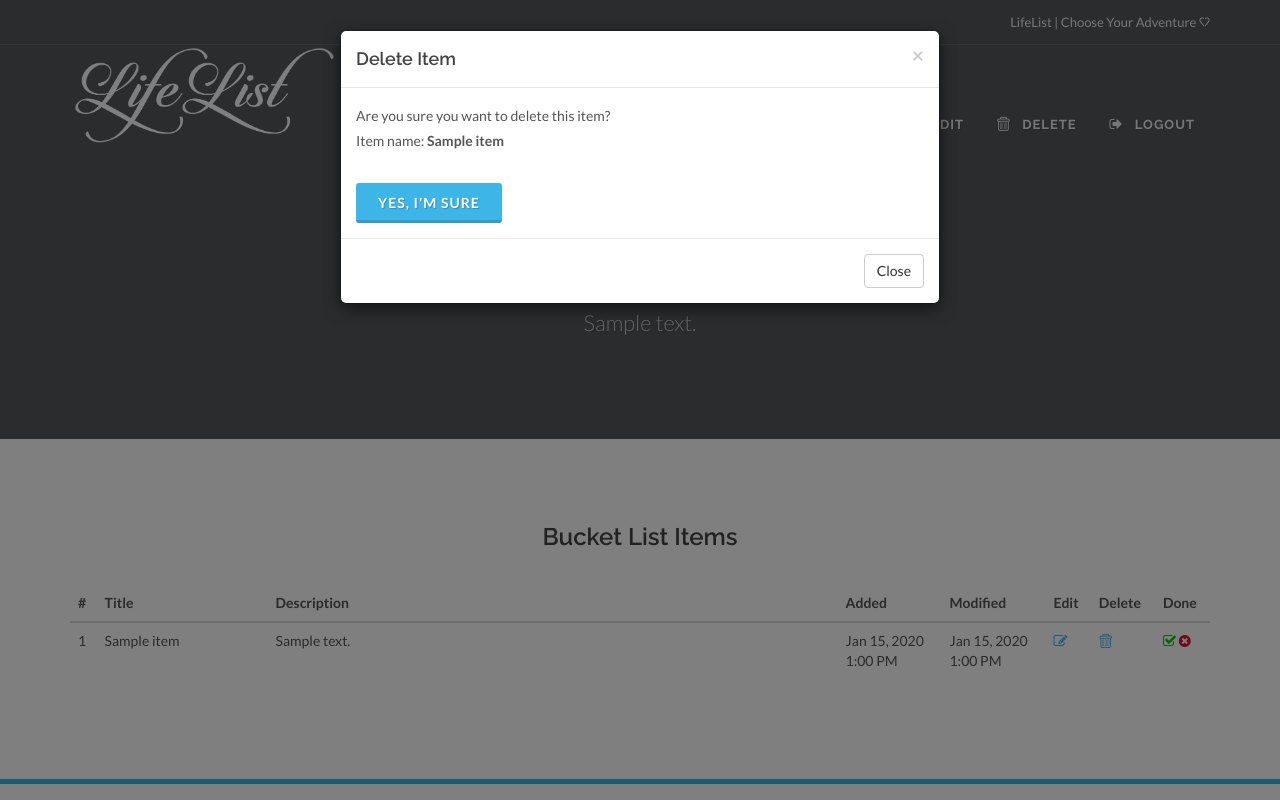
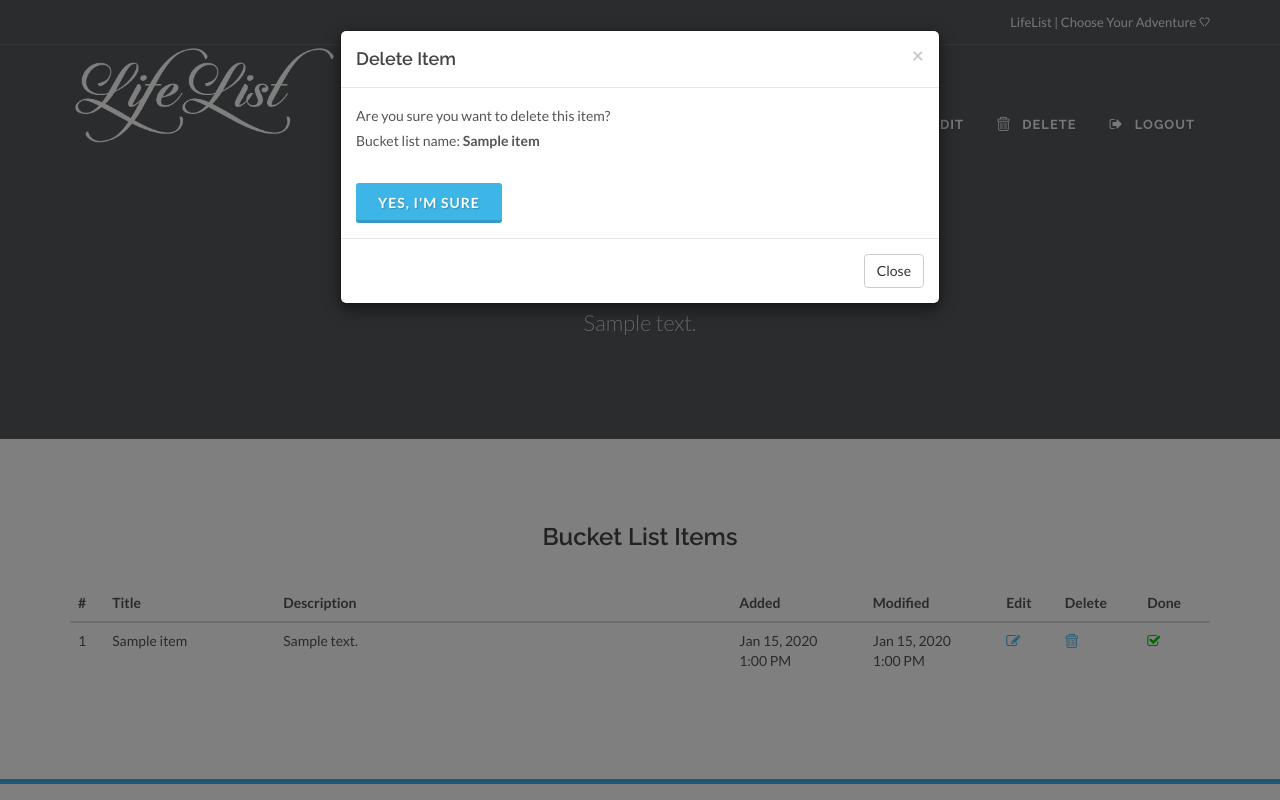
Before and after one commit to mbithenzomo/life-list, a Django app: a page that uses lifelist/api/templates/bucketlist.html in a window 1280 px wide, after a click that opens the changed part. Run offline with Django 3.2, Linux system fonts and the light colour scheme; a user stored in the database is signed in; tables that the repository leaves empty hold one stand-in row (values such as "Sample post"); grey boxes marked "Sample" are stand-in pictures; parts of the project's set-up code (start-up, migrations or seed data) failed here and were passed over; some libraries are stand-ins or nearby versions.

Commit message:
[Feature] Add templates, views, urls and forms for creation, display, deletion, and updating of items

```diff
--- a/lifelist/api/static/css/font-icons.css
+++ b/lifelist/api/static/css/font-icons.css
@@ -387,7 +387,7 @@
 .icon-chart:before {
 	content: "\e634";
 }
-.icon-pencil:before {
+.icon-edit:before {
 	content: "\e635";
 }
 .icon-measure:before {
@@ -1281,7 +1281,7 @@
 .icon-picture:before {
 	content: "\e6f7";
 }
-.icon-pencil2:before {
+.icon-edit2:before {
 	content: "\e6f8";
 }
 .icon-map-marker2:before {
--- a/lifelist/api/templates/bucketlist.html
+++ b/lifelist/api/templates/bucketlist.html
@@ -6,7 +6,7 @@
 	<li><a><i class="icon-user"></i> Hi, {{ user }}!</a></li>
 	<li><a href="{% url 'home' %}"><i class="icon-home"></i> Dashboard</a></li>
 	<li>
-		<a data-toggle="modal" href="#add-item-modal">
+		<a data-toggle="modal" href="#add-item-modal-{{ bucketlist.id }}">
 			 <i class="icon-plus"></i> Add Item
 		</a>
 	</li>
@@ -75,7 +75,7 @@
 						<tr>
 							<td>1</td>
 							<td width="15%">{{ item.title }}</td>
-							<td width="50%">{{ item.description }}</td>
+							<td width="40%">{{ item.description }}</td>
 							<td>
 								{{ item.date_created|date:"M d, Y"  }}
 								<br/>
@@ -88,8 +88,12 @@
 							</td>
 							<td><a data-toggle="modal" href="#edit-item-{{ item.id }}-modal"><i class="icon-edit"></i></a></td>
 							<td><a data-toggle="modal" href="#delete-item-{{ item.id }}-modal"><i class="icon-trash"></i></a></td>
-							<td><i class="icon-check" style="color: #00CD00;"></i>
-							<i class="icon-remove-sign" style="color:	#DC143C;"></i></td>
+							<td>
+							{% if item.is_done %}
+								<i class="icon-check" style="color: #00CD00;"></i>
+							{% else %}
+								<i class="icon-remove-sign" style="color:	#DC143C;"></i></td>
+							{% endif %}
 						</tr>
 						<!-- Modals -->
 						{% include 'modals/delete-item-modal.html' %}
@@ -107,7 +111,7 @@
 					<br/>
 					Add a new one and get started on your next adventure!
 				</h4>
-        <a data-toggle="modal" href="#add-item-modal">
+        <a data-toggle="modal" href="#add-item-modal-{{ bucketlist.id }}">
           <button class="button button-rounded">
             <i class="icon-plus"></i>
             Add Item
--- a/lifelist/api/templates/dashboard.html
+++ b/lifelist/api/templates/dashboard.html
@@ -67,7 +67,7 @@
 												</a>
 											</li>
 											<li>
-												<a data-toggle="modal" href="#add-item-modal">
+												<a data-toggle="modal" href="#add-item-modal-{{ bucketlist.id }}">
 													<i class="icon-plus"></i>Add Item
 												</a>
 											</li>
--- a/lifelist/api/templates/modals/add-item-modal.html
+++ b/lifelist/api/templates/modals/add-item-modal.html
@@ -1,4 +1,4 @@
-<div class="modal fade" id="add-item-modal" tabindex="-1" role="dialog" aria-labelledby="addBucketlist" aria-hidden="true">
+<div class="modal fade" id="add-item-modal-{{ bucketlist.id }}" tabindex="-1" role="dialog" aria-labelledby="addBucketlist" aria-hidden="true">
   <div class="modal-dialog">
     <div class="modal-content">
         <div class="modal-header">
@@ -6,10 +6,11 @@
           <h4 class="modal-title">Add Item</h4>
         </div>
         <div id="form-modal-body" class="modal-body">
-          <form action="{% url 'home' %}" method="post" class="nobottommargin">
+          <form action="{% url 'add-item' %}" method="post" class="nobottommargin">
             {% csrf_token %}
             <div class="row">
               <div class="col-sm-12 col-xs-12 bottommargin-sm">
+                <input type="hidden" name="bucketlist_id" value="{{ bucketlist.id }}">
                 <label>Title <span style="color: #3DB5E7; font-size: large;">*</span></label>
                 <input type="text" name="title" class="sm-form-control" placeholder="Title" required>
               </div>
--- a/lifelist/api/templates/modals/delete-item-modal.html
+++ b/lifelist/api/templates/modals/delete-item-modal.html
@@ -8,9 +8,12 @@
         <div class="modal-body">
           <p>
             Are you sure you want to delete this item? <br/>
-            Item name: <strong> {{ item.title }} </strong>
+            Bucket list name: <strong> {{ item.title }} </strong>
           </p>
-          <button class="button button-3d nomargin rightmargin-sm" type="submit">Yes, I'm Sure</button>
+          <form action="{% url 'delete-item' pk=item.id %}" method="post" class="nobottommargin" enctype="multipart/form-data">
+            {% csrf_token %}
+            <button class="button button-3d nomargin rightmargin-sm" type="submit">Yes, I'm Sure</button>
+          </form>
         </div>
         <div class="modal-footer">
           <button type="button" class="btn btn-default" data-dismiss="modal">Close</button>
--- a/lifelist/api/templates/modals/edit-item-modal.html
+++ b/lifelist/api/templates/modals/edit-item-modal.html
@@ -1,4 +1,4 @@
-<div class="modal fade" id="add-item-{{ item.id }}-modal" tabindex="-1" role="dialog" aria-labelledby="addBucketlist" aria-hidden="true">
+<div class="modal fade" id="edit-item-{{ item.id }}-modal" tabindex="-1" role="dialog" aria-labelledby="addBucketlist" aria-hidden="true">
   <div class="modal-dialog">
     <div class="modal-content">
         <div class="modal-header">
@@ -6,7 +6,7 @@
           <h4 class="modal-title">Edit Item</h4>
         </div>
         <div id="form-modal-body" class="modal-body">
-          <form action="{% url 'home' %}" method="post" class="nobottommargin">
+          <form action="{% url 'edit-item' pk=item.id %}" method="post" class="nobottommargin">
             {% csrf_token %}
             <div class="row">
               <div class="col-sm-12 col-xs-12 bottommargin-sm">
@@ -16,6 +16,13 @@
               <div class="col-sm-412 col-xs-12 bottommargin-sm">
                 <label>Description <span style="color: #3DB5E7; font-size: large;">*</span></label>
                 <textarea name="description" class="sm-form-control" placeholder="{{ item.description }}" required></textarea>
+              </div>
+              <div class="col-sm-412 col-xs-12 bottommargin-sm">
+                <label>Mark as complete?</label>
+                <select name="is_done">
+                  <option value="True">Yes</option>
+                  <option value="False">No</option>
+                </select>
               </div>
               <div class="col-sm-12">
                 <button class="button button-3d nomargin rightmargin-sm" type="submit">Submit</button>
--- a/lifelist/api/views.py
+++ b/lifelist/api/views.py
@@ -12,13 +12,13 @@ from rest_framework.decorators import detail_route, list_route
 from rest_framework.permissions import IsAuthenticated, AllowAny
 from rest_framework.response import Response
 from api.models import Bucketlist, Item
-from api.forms import RegistrationForm, LoginForm, BucketlistForm
+from api.forms import RegistrationForm, LoginForm, BucketlistForm, ItemForm
 from api.serializers import BucketlistSerializer, ItemSerializer, \
                             UserSerializer
 from api.permissions import IsOwnerOrReadOnly
 
+
 # Front-End Views
-
 
 class IndexView(TemplateView):
     """
@@ -106,12 +106,8 @@ class AddBucketlistView(LoginRequiredMixin, View):
             bucketlist.created_by = request.user
             bucketlist.save()
             return HttpResponseRedirect(reverse('home'))
-            context = {'bucketlist': bucketlist}
-        else:
-            context = {}
 
-        more_context = {'add_bucketlist_form': add_bucketlist_form}
-        context.update(more_context)
+        context = {'add_bucketlist_form': add_bucketlist_form}
         return render(request, 'dashboard.html', context)
 
 
@@ -121,7 +117,7 @@ class DeleteBucketlistView(LoginRequiredMixin, DeleteView):
     template_name = 'dashboard.html'
 
     def get_event(self, queryset=None):
-        """ Hook to ensure bucket list is created by request.user. """
+        """ Hook to ensure bucket list was created by request.user. """
         bucketlist = super(DeleteBucketlistView, self).get_event()
         if not bucketlist.created_by == self.request.user:
             raise Http404
@@ -146,6 +142,67 @@ class EditBucketlistView(UpdateView):
         context = super(EditBucketlistView, self).get_context_data(**kwargs)
         return context
 
+
+class AddItemView(LoginRequiredMixin, View):
+    """ View to handle adding a bucket list """
+    def post(self, request):
+        add_item_form = ItemForm(request.POST, request.FILES)
+        if add_item_form.is_valid():
+            item = add_item_form.save(commit=False)
+            item.title = request.POST.get('title')
+            item.description = request.POST.get('description')
+            bucketlist_id = request.POST.get('bucketlist_id')
+            item.bucketlist = Bucketlist.objects.get(id=bucketlist_id)
+            item.created_by = request.user
+            item.save()
+            return HttpResponseRedirect(reverse(
+                'bucketlist-detail',
+                kwargs={'slug': item.bucketlist.slug}))
+
+        context = {'add_item_form': add_item_form}
+        return render(request, 'dashboard.html', context)
+
+
+class EditItemView(UpdateView):
+    model = Item
+    form_class = ItemForm
+    template_name = 'bucketlist.html'
+
+    def post(self, request, *args, **kwargs):
+        self.object = self.get_object()
+        return super(EditItemView, self).post(request, *args, **kwargs)
+
+    def get_success_url(self):
+        item = self.get_object()
+        success_url = reverse_lazy(
+            'bucketlist-detail', kwargs={'slug': item.bucketlist.slug})
+        return success_url
+
+    def get_context_data(self, **kwargs):
+        context = super(EditItemView, self).get_context_data(**kwargs)
+        return context
+
+
+class DeleteItemView(LoginRequiredMixin, DeleteView):
+    model = Item
+    template_name = 'bucketlist.html'
+
+    def get_event(self, queryset=None):
+        """ Hook to ensure item was created by request.user. """
+        bucketlist = super(DeleteItemView, self).get_event()
+        if not bucketlist.created_by == self.request.user:
+            raise Http404
+        return bucketlist
+
+    def get_success_url(self):
+        item = self.get_object()
+        success_url = reverse_lazy(
+            'bucketlist-detail', kwargs={'slug': item.bucketlist.slug})
+        return success_url
+
+    def get_context_data(self, **kwargs):
+        context = super(DeleteItemView, self).get_context_data(**kwargs)
+        return context
 
 # API Views
 
--- a/lifelist/lifelist/urls.py
+++ b/lifelist/lifelist/urls.py
@@ -4,14 +4,15 @@ from django.conf.urls import url, include
 from django.contrib import admin
 from api.views import IndexView, HomeView, RegisterView, LoginView, \
     LogoutView, BucketlistDetailView, AddBucketlistView, \
-    DeleteBucketlistView, EditBucketlistView
+    EditBucketlistView, DeleteBucketlistView, AddItemView, EditItemView, \
+    DeleteItemView
 
 urlpatterns = [
     # Django Admin
     url(r'^admin/', admin.site.urls),
     # API
     url(r'^api/v1/', include('api.urls')),
-    # Front End
+    # Front-End
     url(r'^$', IndexView.as_view(), name='index'),
     url(r'^home', HomeView.as_view(), name='home'),
     url(r'^register$', RegisterView.as_view(), name='register'),
@@ -20,9 +21,13 @@ urlpatterns = [
     url(r'^bucketlists/(?P<slug>[-\w]+)/$', BucketlistDetailView.as_view(),
         name='bucketlist-detail'),
     url(r'^add-bucketlist/$', AddBucketlistView.as_view(),
-        name="add-bucketlist"),
+        name='add-bucketlist'),
+    url(r'^edit-bucketlist/(?P<pk>\d+)/$', EditBucketlistView.as_view(),
+        name='edit-bucketlist'),
     url(r'^delete-bucketlist/(?P<pk>\d+)/$', DeleteBucketlistView.as_view(),
-        name="delete-bucketlist"),
-    url(r'^edit-bucketlist/(?P<pk>\d+)/$', EditBucketlistView.as_view(),
-        name="edit-bucketlist"),
+        name='delete-bucketlist'),
+    url(r'^add-item/$', AddItemView.as_view(), name='add-item'),
+    url(r'^edit-item/(?P<pk>\d+)/$', EditItemView.as_view(), name='edit-item'),
+    url(r'^delete-item/(?P<pk>\d+)/$', DeleteItemView.as_view(),
+        name='delete-item'),
 ] + static(settings.MEDIA_URL, document_root=settings.MEDIA_ROOT)
```
Also changed, not shown: lifelist/api/forms.py (+9 -1 lines).
